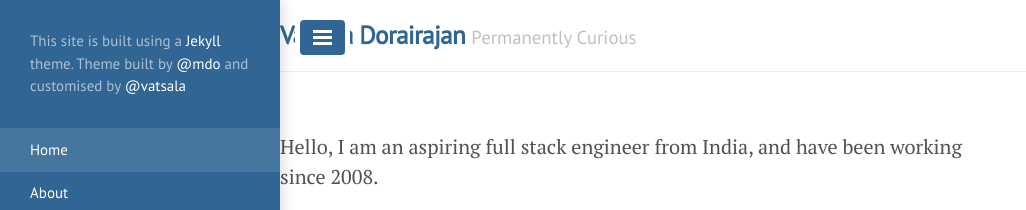
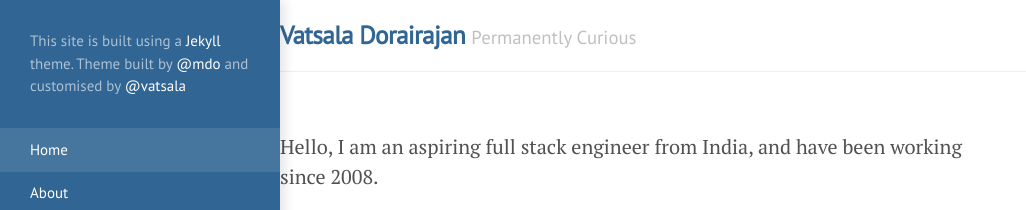
Before and after one commit to vatsala/vatsala.github.io, a Jekyll site: the page built from index.html, in a window 1280 px wide. Shown: the top 210 px of the page, without its empty margins (0-1026 px from the left). Built offline with Jekyll 4.4.1, drawn with Linux system fonts in a browser that asks for light colours; Markdown is read by kramdown in place of the engine named in the settings; the list of posts is cut into pages by our own code.

Commit message:
Hides the burger icon

```diff
--- a/_layouts/default.html
+++ b/_layouts/default.html
@@ -24,7 +24,7 @@
       </div>
     </div>
 
-    <label for="sidebar-checkbox" class="sidebar-toggle"></label>
+    <!--<label for="sidebar-checkbox" class="sidebar-toggle"></label> -->
 
     <script>
       (function(document) {
```
